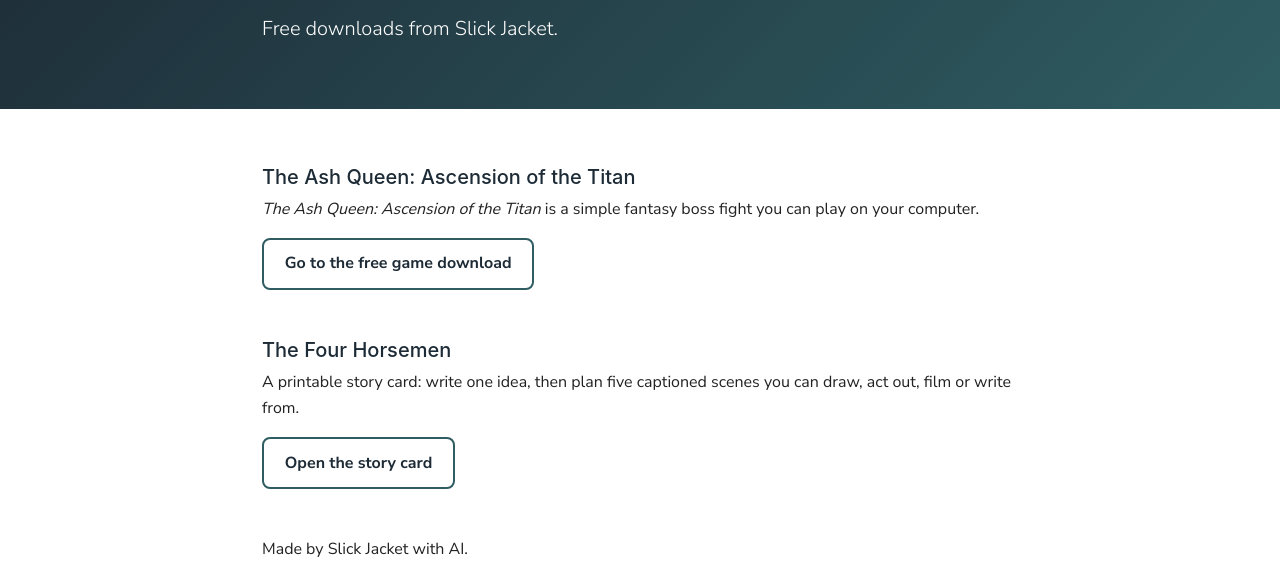
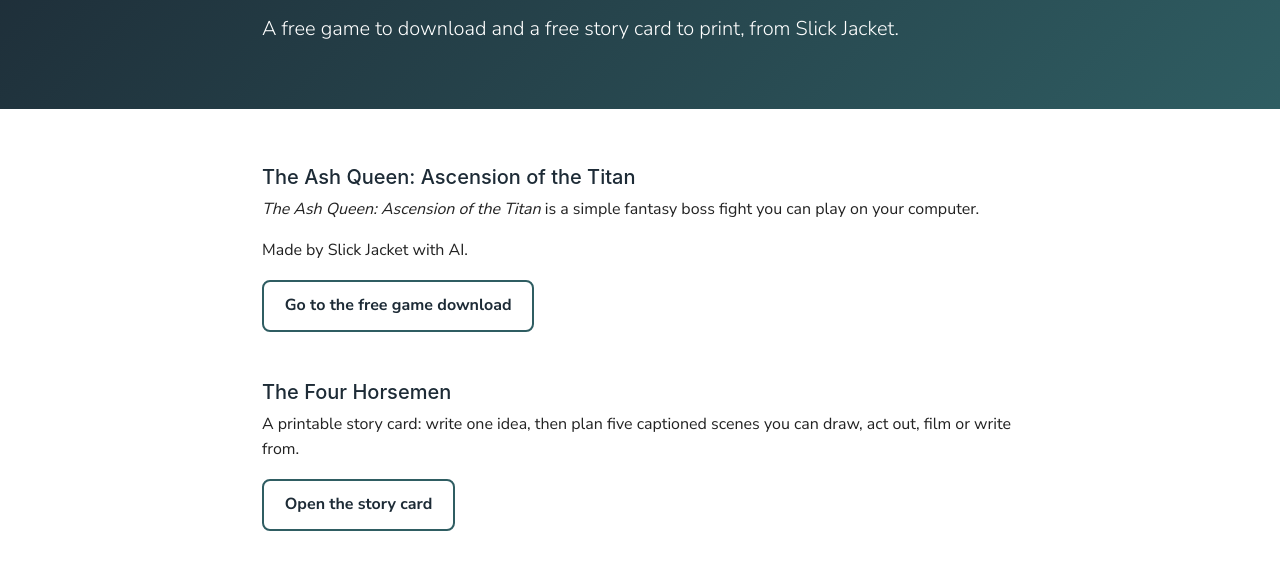
Before and after one commit to slickjacket24/slick-jacket-web, a plain HTML site: page free-games/index.html in a window 1280 px wide. Shown: the part 217-793 px from the top of the page. Drawn offline with Linux system fonts and the light colour scheme.

Commit message:
free-games: Continuity wording fix (lead/meta, Ash Queen-only games credit)

```diff
--- a/free-games/index.html
+++ b/free-games/index.html
@@ -1,11 +1,11 @@
 <!DOCTYPE html>
 <html lang="en"><head><meta charset="utf-8"><meta name="viewport" content="width=device-width, initial-scale=1">
 <title>Free games | Slick Jacket Web Rescue</title>
-<meta name="description" content="Free downloads from Slick Jacket: The Ash Queen: Ascension of the Titan free game download and The Four Horsemen printable story card.">
+<meta name="description" content="A free game to download and a free story card to print, from Slick Jacket.">
 <link rel="canonical" href="https://slickjacket24.github.io/slick-jacket-web/free-games/">
 <link rel="icon" href="../favicon.ico">
 <meta property="og:title" content="Free games | Slick Jacket Web Rescue">
-<meta property="og:description" content="Free downloads from Slick Jacket: The Ash Queen: Ascension of the Titan free game download and The Four Horsemen printable story card.">
+<meta property="og:description" content="A free game to download and a free story card to print, from Slick Jacket.">
 <meta property="og:image" content="https://slickjacket24.github.io/slick-jacket-web/og-image.png">
 <meta property="og:url" content="https://slickjacket24.github.io/slick-jacket-web/free-games/">
 <meta property="og:type" content="website">
@@ -17,19 +17,19 @@
 <nav class="nav-top py-3"><div class="container d-flex justify-content-between align-items-center"><a href="../index.html">Slick Jacket Web Rescue</a><div class="links"><a href="../index.html#services">Services</a><a href="../index.html#check">Free check</a><a href="../index.html#contact">Contact</a></div></div></nav>
 <main id="main">
 <header class="hero"><div class="container" style="max-width:780px"><h1>Free games</h1>
-<p class="lead mt-3 mb-0">Free downloads from Slick Jacket.</p></div></header>
+<p class="lead mt-3 mb-0">A free game to download and a free story card to print, from Slick Jacket.</p></div></header>
 <article><section><div class="container" style="max-width:780px">
 
 <h2 class="h5 mt-0">The Ash Queen: Ascension of the Titan</h2>
 <p><em>The Ash Queen: Ascension of the Titan</em> is a simple fantasy boss fight you can play on your computer.</p>
+<p>Made by Slick Jacket with AI.</p>
 <p><a href="ash-queen/index.html" class="btn-secondary">Go to the free game download</a></p>
 
 <h2 class="h5 mt-5">The Four Horsemen</h2>
 <p>A printable story card: write one idea, then plan five captioned scenes you can draw, act out, film or write from.</p>
 <p><a href="four-horsemen-story-card/index.html" class="btn-secondary">Open the story card</a></p>
 
-<p class="mt-5">Made by Slick Jacket with AI.</p>
-<p class="mt-3"><a href="../index.html">Back to the home page</a></p>
+<p class="mt-5"><a href="../index.html">Back to the home page</a></p>
 </div></section></article>
 </main>
 <footer><div class="container"><p class="mb-1">Slick Jacket Web Rescue &middot; <a href="mailto:slickjacketweb@mail.grokbot.com">slickjacketweb@mail.grokbot.com</a> &middot; &copy; 2026</p>
```
